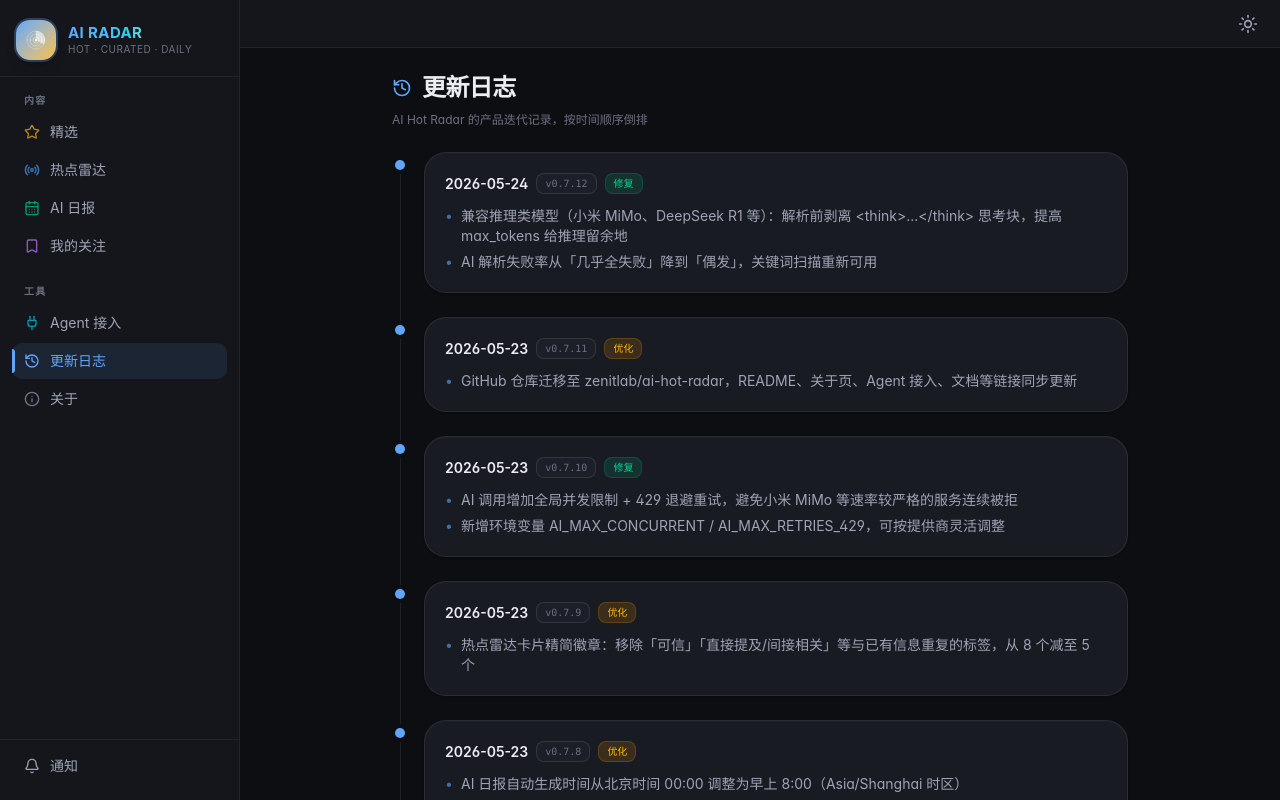
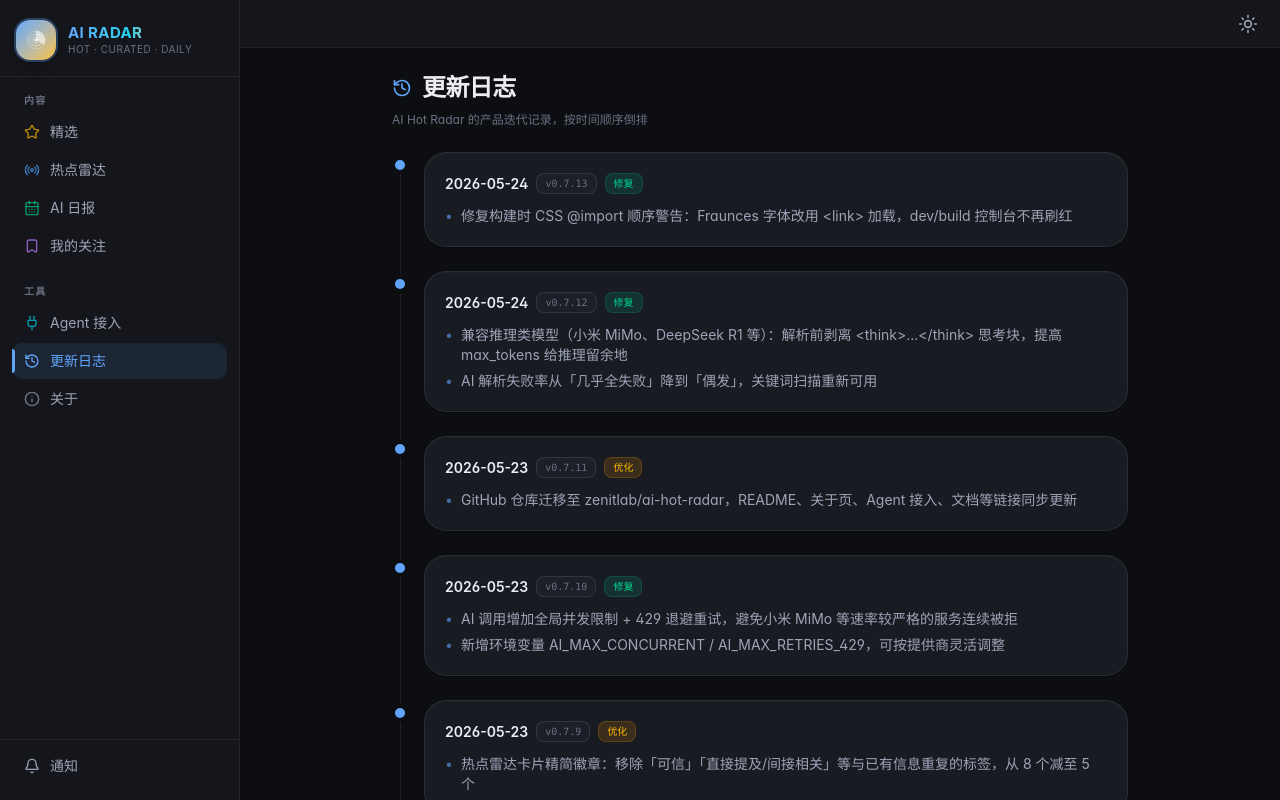
Before and after one commit to zenitlab/ai-hot-radar, a React (Vite) app in the folder client/: page /changelog in a window 1280 px wide. Built offline with nearby package versions, Linux system fonts and the light colour scheme.

Commit message:
Changelog: add v0.7.13 entry for CSS @import fix

```diff
--- a/client/src/components/changelog/ChangelogView.tsx
+++ b/client/src/components/changelog/ChangelogView.tsx
@@ -14,6 +14,14 @@ interface ChangelogEntry {
 }
 
 const CHANGELOG: ChangelogEntry[] = [
+  {
+    date: "2026-05-24",
+    version: "v0.7.13",
+    tag: "fix",
+    items: [
+      "修复构建时 CSS @import 顺序警告：Fraunces 字体改用 <link> 加载，dev/build 控制台不再刷红",
+    ],
+  },
   {
     date: "2026-05-24",
     version: "v0.7.12",
```
